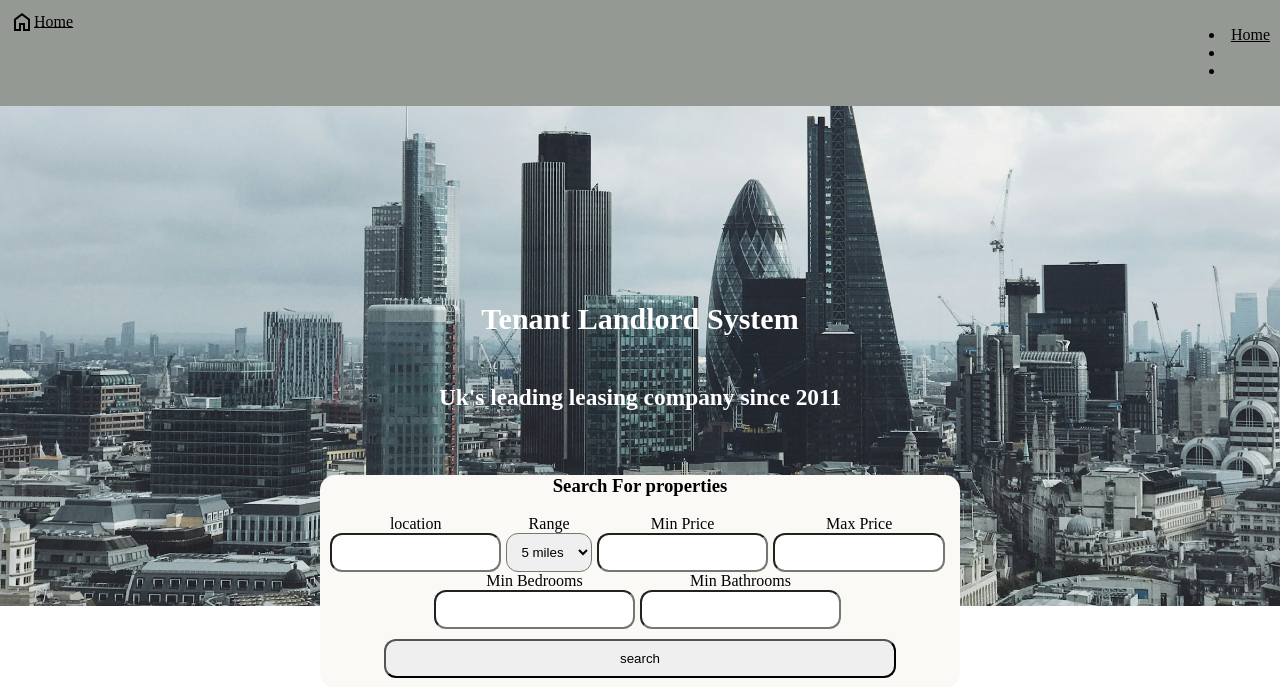
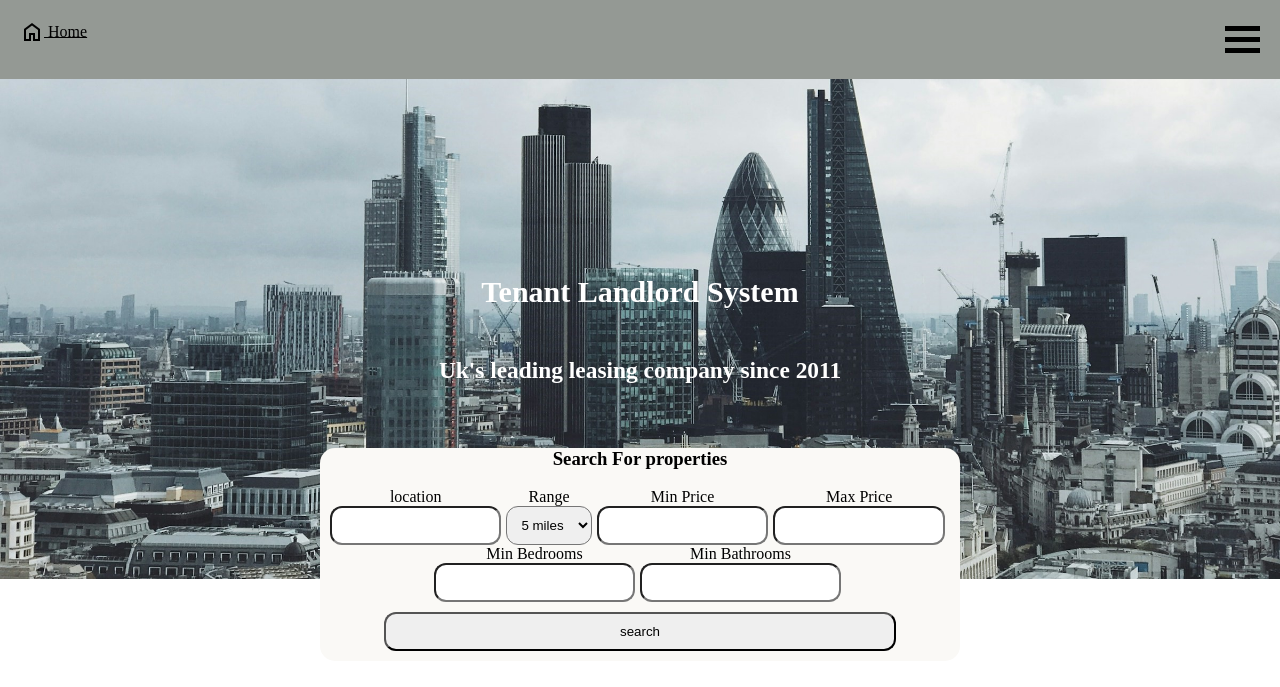
Before and after one commit to Sovietsupporter69/Tenant-landlord-system, a PHP site: page / in a window 1280 px wide. Shown: the top 687 px of the page. Run offline with PHP 8.4, Linux system fonts and the light colour scheme.

Commit message:
continued work on burger menu, index navbar is currently the landlord one to test the burger menu.
Visually correct, but burger menu itself is not working. Investigating why

```diff
--- a/htdocs/css/global.css
+++ b/htdocs/css/global.css
@@ -8,7 +8,7 @@
         border: 15px;
         background-color: #949994;
         display: flex;
-        justify-content: space-between;
+        flex-direction: column;
         padding: 10px;
     }
 
@@ -20,11 +20,12 @@
         vertical-align: middle;
     }
 
-    div.banner > span > a {
+    div.banner>span>a {
         padding-left: 10px;
     }
 
-    body, html {
+    body,
+    html {
         border: 0px;
         margin: 0px;
         padding: 0px;
@@ -40,7 +41,7 @@
 
 
 
-.welcome-banner{
+    .welcome-banner {
         text-align: center;
         background-repeat: no-repeat;
         background-attachment: fixed;
@@ -53,10 +54,12 @@
         color: white;
         font-size: 20px;
     }
-.welcome-banner *{
-    animation:fadeIn 3s;
+
+    .welcome-banner * {
+        animation: fadeIn 3s;
     }
-.search-box{
+
+    .search-box {
         min-height: 200px;
         width: 50%;
         background-color: #FAF9F6;
@@ -66,47 +69,56 @@
         text-align: center;
         min-width: 270px;
     }
-.home-search input[type="submit"]{
+
+    .home-search input[type="submit"] {
         width: 80%;
         margin: 10px;
     }
-.home-search input,.home-search select{
+
+    .home-search input,
+    .home-search select {
         border-radius: 12px;
         width: 100%;
         padding: 10px;
     }
-.home-search{
+
+    .home-search {
         display: flex;
         flex-direction: column;
-    align-items:center;
+        align-items: center;
     }
-.input-top{
+
+    .input-top {
         display: flex;
         flex-direction: column;
         padding-right: 5px;
         align-items: center;
     }
+
     /* .top-search,.left-search-box,.right-search-box,.bottom-search{
     display: flex;
     flex-direction: row;
     margin-left: auto;
     margin-right: auto;
 } */
-#location{
+    #location {
         width: 100%;
     }
-.home-info{
+
+    .home-info {
         text-align: center;
         padding: 20px;
         font-size: 22px;
     }
-.intro-para{
+
+    .intro-para {
         margin: auto;
         max-width: 1200px;
         font-size: 16px;
         line-height: 1.5;
     }
-.suggested-properties{
+
+    .suggested-properties {
         padding-top: 50px;
         padding-bottom: 50px;
         display: flex;
@@ -114,27 +126,47 @@
         justify-content: center;
         flex-direction: row;
     }
-.arrow{
+
+    .arrow {
         font-size: 50px;
         padding: 20px;
     }
-.img-container{
+
+    .img-container {
         display: flex;
         align-items: center;
         justify-content: center;
     }
-.img-container img{
+
+    .img-container img {
         width: 100%;
         height: 100%;
         max-width: 700px;
         max-height: 400px;
-    border:3px white solid;
+        border: 3px white solid;
         border-radius: 10%;
     }
 
-@keyframes fadeIn{
-    0%{opacity: 0;}
-    100%{opacity: 1;}
+    @keyframes fadeIn {
+        0% {
+            opacity: 0;
+        }
+
+        100% {
+            opacity: 1;
+        }
+    }
+
+    .bannerContainer {
+        display: flex;
+        justify-content: space-between;
+        padding: 10px;
+    }
+
+    .banner {
+        width: 100%;
+        margin: 0;
+        padding: 0;
     }
 
     .footerContainer {
@@ -152,15 +184,46 @@
         text-align: center;
     }
 
-.material-symbols-outlined, a{
-    color: #000 ;
+    .material-symbols-outlined,
+    a {
+        color: #000;
+    }
+    .mainNav {
+        position: absolute;
+        left: -100%;
+        top: -1px;
+        transition: left 0.5s;
+        background-color: #949994;
+        color: #000;
+        width: 100%;
     }
 
+    .mainNav>menu {
+        list-style: none;
+        padding-left: 0;
+        margin: 0;
+        display: flex;
+        flex-direction: column;
+    }
+
+    .mainNav>menu li {
+        border-bottom: 1px solid var(--header-colour);
+        padding: 5px;
+    }
+
+    .mainNav>menu>li>a {
+        display: inline-block;
+        width: 100%;
+        font-weight: bold;
+        text-decoration: none;
+        color: var(--header-colour);
+        padding: 8px 0;
+    }
     /* burger menu */
     .burger>.line {
         width: 35px;
         height: 5px;
-    background-color: var(--header-colour);
+        background-color: #000;
         margin: 6px 0;
         transition: transform 0.4s;
     }
@@ -179,4 +242,7 @@
     }
 
 
+
+
+
 }
--- a/htdocs/private/banners/landlord.php
+++ b/htdocs/private/banners/landlord.php
@@ -1,17 +1,26 @@
 <div class="banner">
-    <a href="/"><span class="material-symbols-outlined">home</span><p>Home</p></a>
+    <header>
+        <div class="bannerContainer">
+            <div>
+                <a href="/"><span class="material-symbols-outlined">home</span>
+                    <p>Home</p>
+                </a>
+            </div>
+
             <div class="burger">
                 <div class="line"></div>
                 <div class="line"></div>
                 <div class="line"></div>
             </div>
+        </div>
         <div>
             <nav class="mainNav">
                 <menu>
                     <li><a href="">Home</a></li>
-            <li><a href=""></a></li>
-            <li><a href=""></a></li>
+                    <li><a href="">example text</a></li>
+                    <li><a href="">more example text</a></li>
                 </menu>
             </nav>
         </div>
+    </header>
 </div>
```
Also changed, not shown: htdocs/js/burger-menu.js (added, +32 -0 lines). Lines whose indentation alone changed are shown as unchanged.
